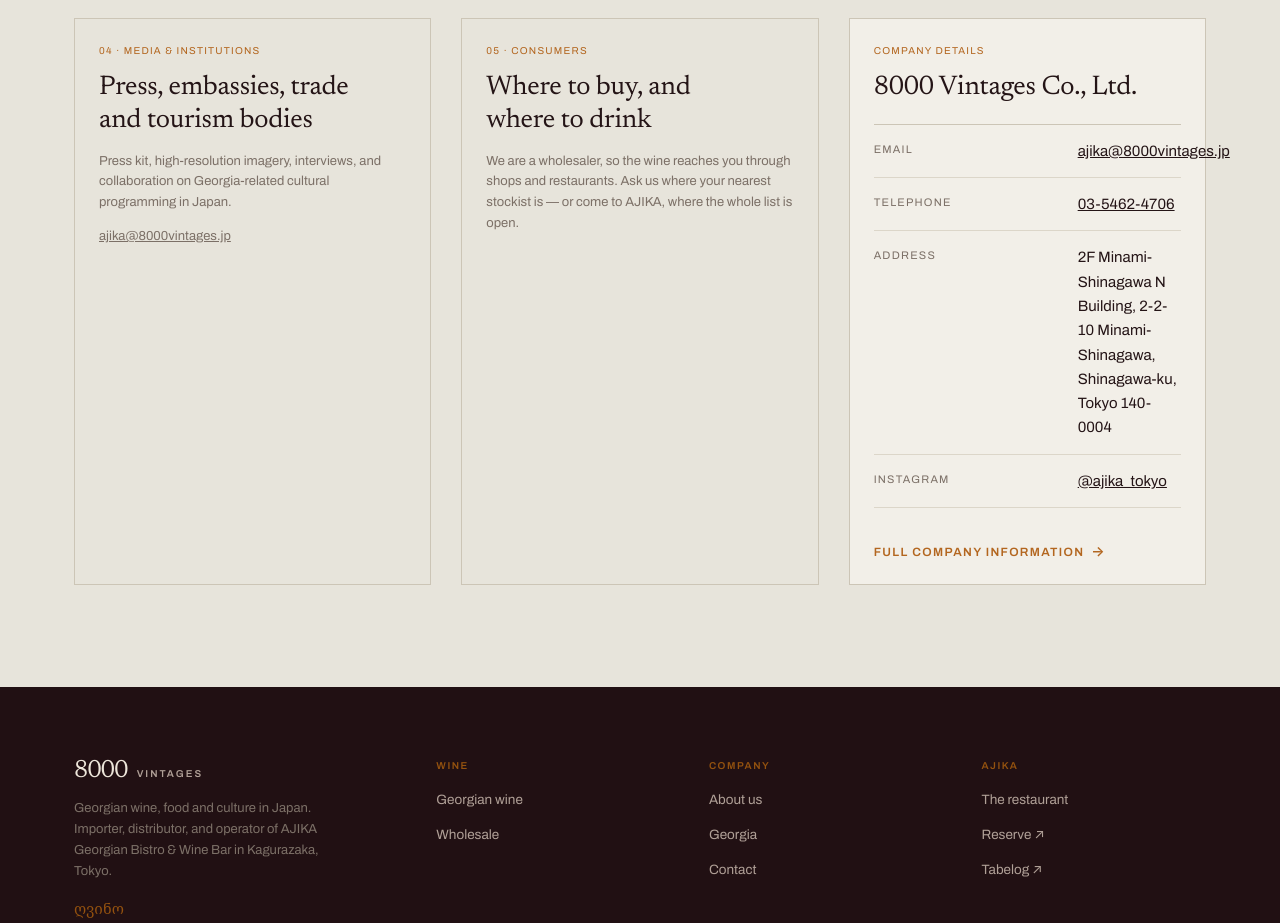
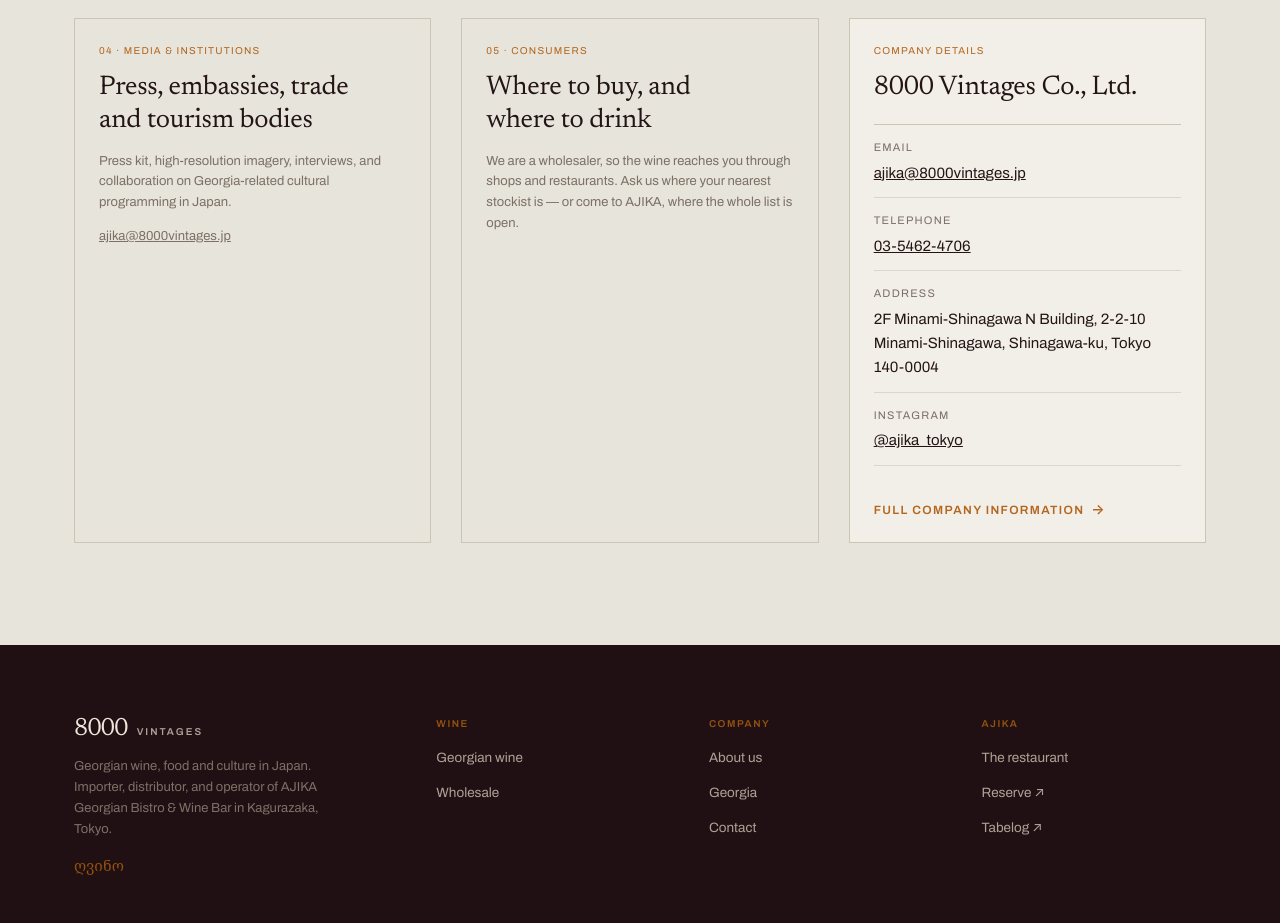
Before and after one commit to prowaytech/8000vintages-site, a plain HTML site: page contact/index.html in a window 1280 px wide. Shown: the part 840-1763 px from the top of the page. Drawn offline with Linux system fonts and the light colour scheme.

Commit message:
Contact: stack company details card so email/address fit

```diff
--- a/contact/index.html
+++ b/contact/index.html
@@ -655,6 +655,8 @@ html[data-lang="ja"] td{font-family:var(--b-ja); font-size:13px}
 .meter-t{height:6px; background:var(--surface-2); border:1px solid var(--rule)}
 .meter-b{height:100%; background:var(--accent)}
 .meter-b.olive{background:var(--olive)}
+.card .deflist.deflist--card > div{grid-template-columns:minmax(0,1fr); gap:4px; padding:12px 0}
+.card .deflist.deflist--card dd{overflow-wrap:anywhere; min-width:0}
 </style>
 
 <!-- ============================== ABOUT ============================== -->
@@ -730,7 +732,7 @@ html[data-lang="ja"] td{font-family:var(--b-ja); font-size:13px}
         <article class="card" style="border:1px solid var(--rule); padding:24px; background:var(--surface)">
           <span class="card-meta en">Company details</span><span class="card-meta ja">会社情報</span>
           <h3 class="en">8000 Vintages Co., Ltd.</h3><h3 class="ja">8000 Vintages 株式会社</h3>
-          <dl class="deflist" style="margin-top:6px">
+          <dl class="deflist deflist--card" style="margin-top:6px">
             <div><dt class="en">Email</dt><dt class="ja">メール</dt><dd><a href="mailto:ajika@8000vintages.jp">ajika@8000vintages.jp</a></dd></div>
             <div><dt class="en">Telephone</dt><dt class="ja">電話</dt><dd><a href="tel:+81354624706">03-5462-4706</a></dd></div>
             <div><dt class="en">Address</dt><dt class="ja">所在地</dt><dd class="en">2F Minami-Shinagawa N Building, 2-2-10 Minami-Shinagawa, Shinagawa-ku, Tokyo 140-0004</dd><dd class="ja">〒140-0004 東京都品川区南品川2-2-10 南品川Nビル2F</dd></div>
```
